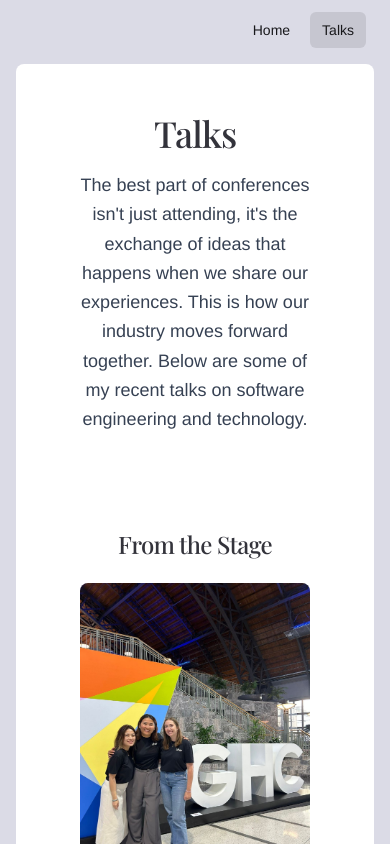
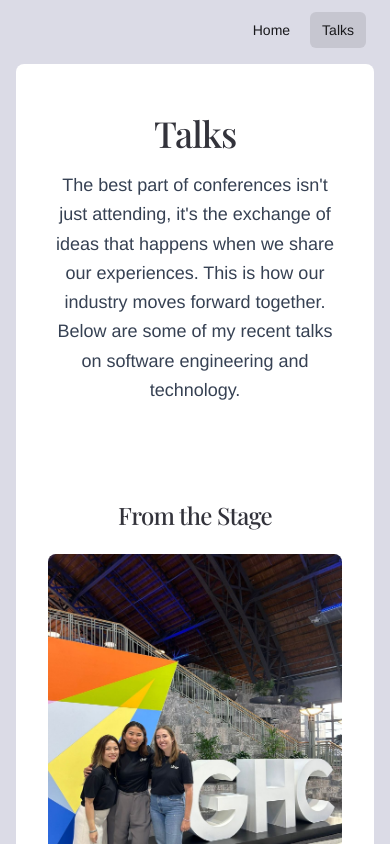
Before and after one commit to ErinCGallagher/personal-nextjs-website, a Next.js app: page /talks in a window 390 px wide. Shown: the top 844 px of the page. Built offline with nearby package versions, Linux system fonts and the light colour scheme; a web font is replaced by a local one.

Commit message:
reduce margin left and right to half on mobile

```diff
--- a/app/page.tsx
+++ b/app/page.tsx
@@ -50,7 +50,7 @@ export default function Home() {
       </header>
 
       <div className="px-4 sm:px-6 py-16">
-        <main className="flex max-w-4xl mx-auto px-16 pb-16 flex-col items-center justify-between bg-white text-foreground rounded-lg">
+        <main className="flex max-w-4xl mx-auto px-8 md:px-16 pb-16 flex-col items-center justify-between bg-white text-foreground rounded-lg">
           <About />
           <Favourites />
           <RecentPosts />
--- a/app/talks/page.tsx
+++ b/app/talks/page.tsx
@@ -5,7 +5,7 @@ export default function Talks() {
   return (
     <div className="min-h-screen bg-background">
       <div className="px-4 sm:px-6 py-16">
-        <div className="max-w-4xl mx-auto px-16 pb-16 bg-white text-foreground rounded-lg">
+        <div className="max-w-4xl mx-auto px-8 md:px-16 pb-16 bg-white text-foreground rounded-lg">
         {/* Header */}
         <header className="py-12 text-center md:text-left">
           <h1 className="text-4xl sm:text-5xl font-bold text-foreground mb-4">
```
